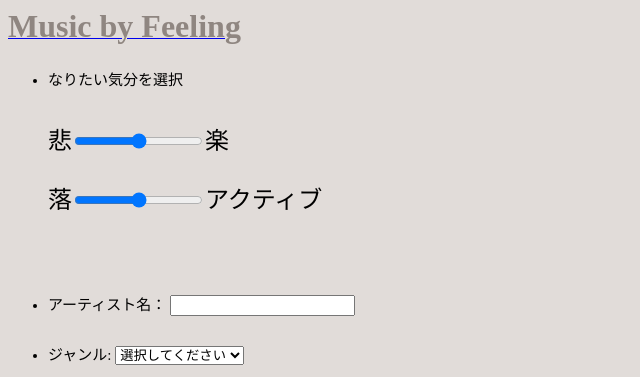
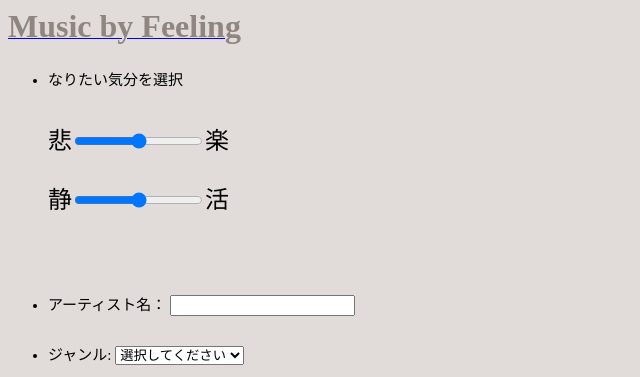
Before and after one commit to Miu0205/Music-by-Feeling, a Django app: page /page3/ in a window 1280 px wide. Shown: the top 377 px of the page, without its empty margins (0-640 px from the left). Run offline with Django 3.2, Linux system fonts and the light colour scheme; data that the repository does not hold is empty.

Commit message:
Update page3.html

```diff
--- a/music_by_feeling/templates/music_by_feeling/page3.html
+++ b/music_by_feeling/templates/music_by_feeling/page3.html
@@ -93,7 +93,7 @@ li{
                   <br><br>
                   <p><font size="5">悲<input type="range" min="0" max="10" value="5" id="select_feeling_1">楽</p>
 
-                  <p><font size="5">落<input type="range" min="0" max="10" value="5" id="select_feeling_2">アクティブ</p>
+                  <p><font size="5">静<input type="range" min="0" max="10" value="5" id="select_feeling_2">活</p>
 
 
 <br><br>
```
